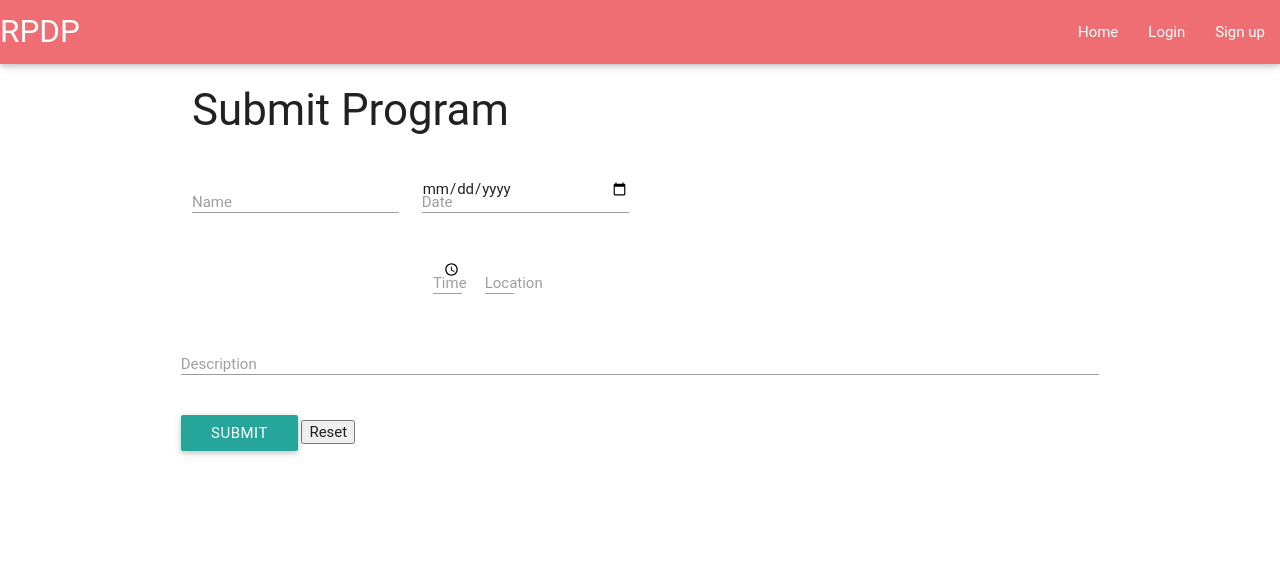
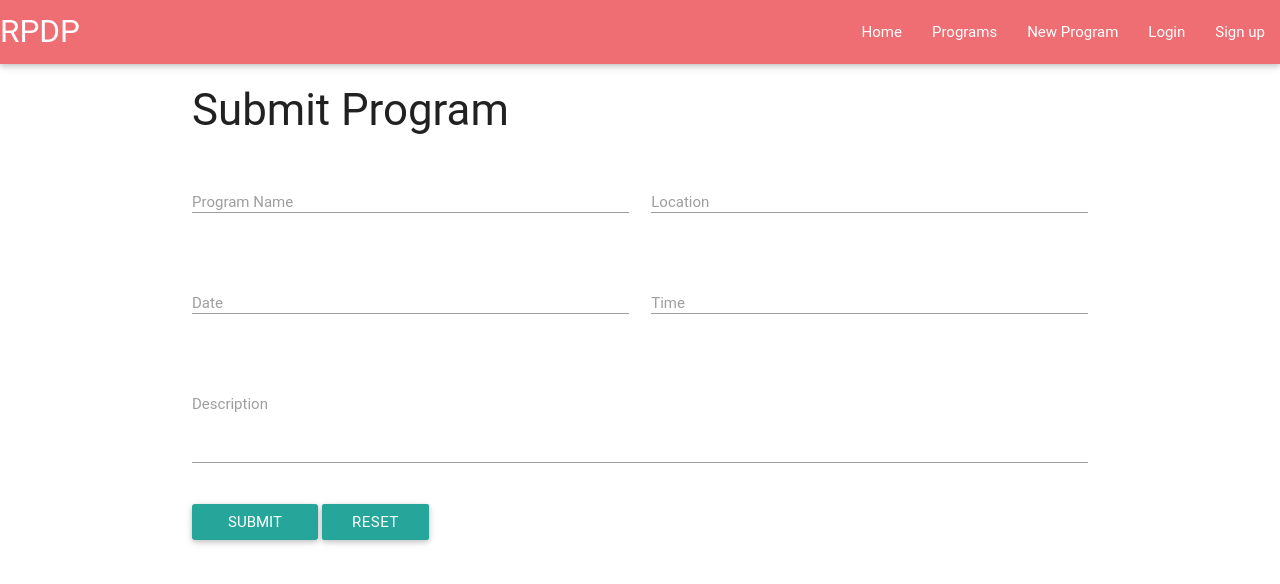
Before and after one commit to JGuyton501/RPDP, a Flask app: page /submit in a window 1280 px wide. Shown: the top 584 px of the page. Run offline with Flask 2, Linux system fonts and the light colour scheme; some libraries are stand-ins or nearby versions; some web fonts are replaced.

Commit message:
templates update

```diff
--- a/templates/login.html
+++ b/templates/login.html
@@ -28,7 +28,6 @@
             </form>
         </div>
     </div>
-    </div>
 </body>
 
 </html>
--- a/templates/navbar.html
+++ b/templates/navbar.html
@@ -3,7 +3,8 @@
         <a href="/" class="brand-logo">RPDP</a>
         <ul class="right hide-on-med-and-down">
             <li><a href="/">Home</a></li>
-
+            <li><a href="/programs">Programs</a></li>
+            <li><a href="/submit">New Program</a></li>
             <li><a href="/login">Login</a></li>
             <li><a href="/signup">Sign up</a></li>
         </ul>
--- a/templates/submit_program.html
+++ b/templates/submit_program.html
@@ -12,35 +12,45 @@
     <div class="container">
         <h3>Submit Program</h3>
         <div class="row">
-            <form class="col s12">
+            <form class="col s12" method="post" action="/post_program">
                 <div class="row">
-                    <div class="input-field col s3">
-                        <input id="name" type="text" class="validate">
-                        <label for="name">Name</label>
+                    <div class="input-field col s6">
+                        <input id="program_name" name="program_name" type="text" class="validate">
+                        <label for="program_name">Program Name</label>
                     </div>
-                    <div class="input-field col s3">
-                        <input id="date" type="date" class="datepicker">
-                        <label for="date">Date</label>
-                    <div class="input-field col s3">
-                        <input id="time" type="time" class="validate">
-                        <label for="time">Time</label>
-                    </div>
-                    <div class="input-field col s3">
-                        <input id="location" type="text" class="validate">
+                    <div class="input-field col s6">
+                        <input id="location" name="location" type="text" class="validate">
                         <label for="location">Location</label>
                     </div>
                 </div>
                 <div class="row">
+                    <div class="input-field col s6">
+                        <input id="date" name="date" type="text" class="validate">
+                        <label for="date">Date</label>
+                    </div>
+                    <div class="input-field col s6">
+                        <input id="time" name="time" type="text" class="validate">
+                        <label for="time">Time</label>
+                    </div>
+                </div>
+                <div class="row">
                     <div class="input-field col s12">
-                        <input id="description" type="text" class="materialize-textarea">
+                        <textarea id="description" name="description" class="materialize-textarea"></textarea>
                         <label for="description">Description</label>
                     </div>
                 </div>
-                <a class="waves-effect waves-light btn" id="loginSubmit">Submit</a>
-                <input type="reset">
+                <input type="submit" name="submit" class="waves-effect waves-light btn" />
+                <button class="btn waves-effect waves-light" type="reset" name="/submit">Reset</button>
             </form>
         </div>
     </div>
 </body>
 
+<script type="text/javascript">
+  $('.datepicker').pickadate({
+    selectMonths: true, // Creates a dropdown to control month
+    selectYears: 1 // Creates a dropdown of 2 years to control year
+  });
+</script>
+
 </html>
```
Also changed, not shown: templates/programs_list.html (added, +33 -0 lines), templates/signup.html (+7 -7 lines).
